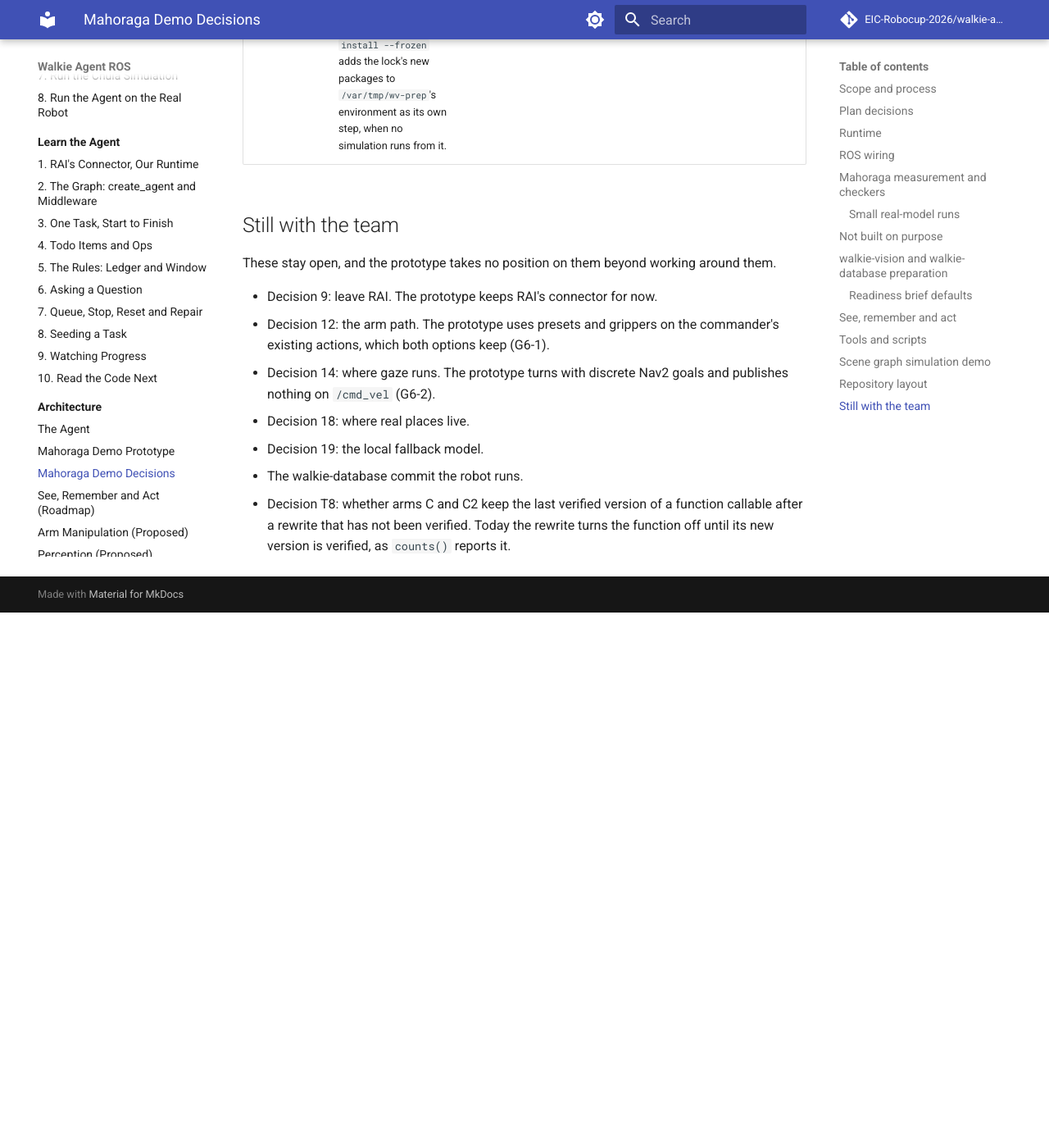
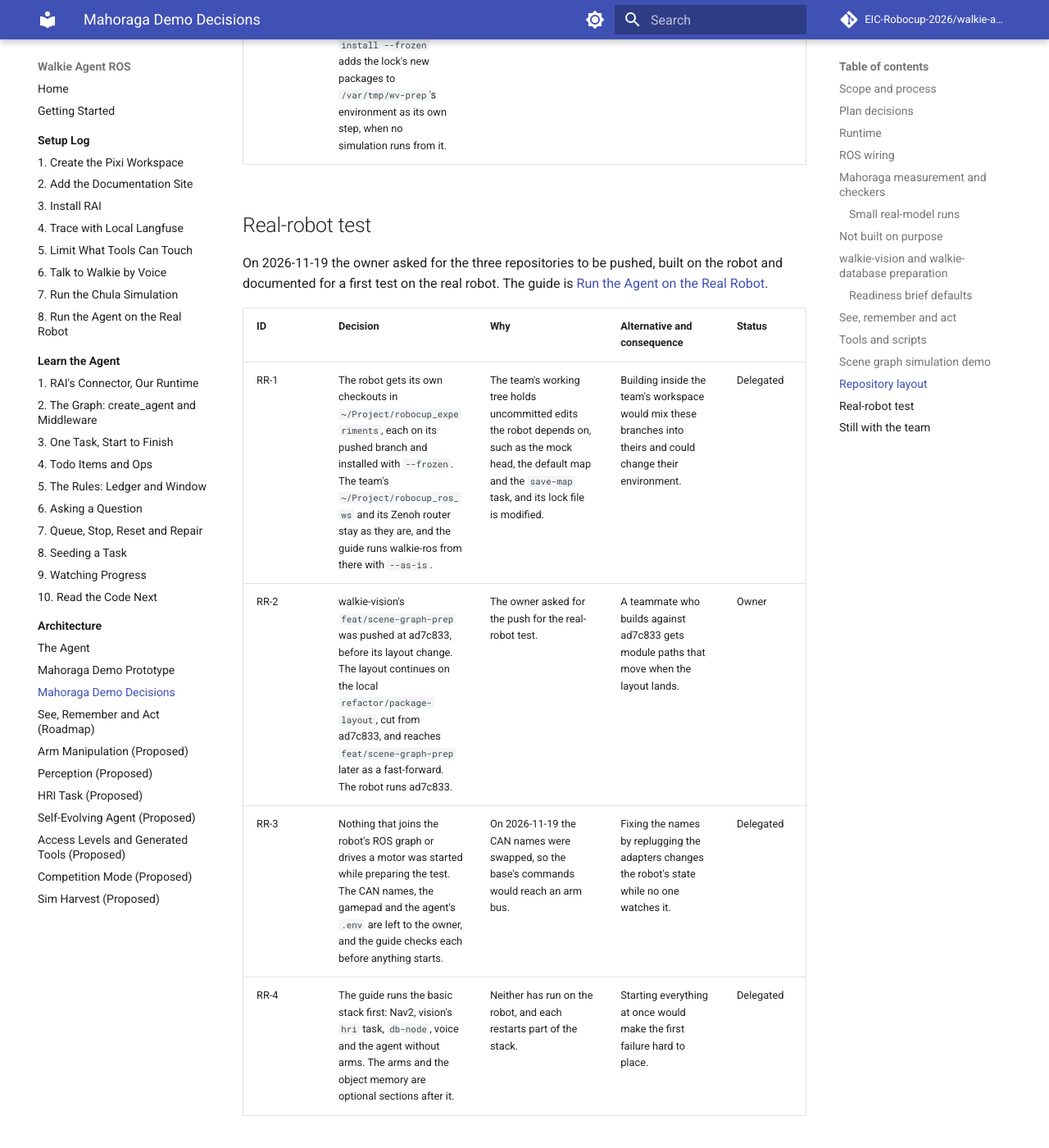
Before and after one commit to EIC-Robocup-2026/walkie-agent-ros, an MkDocs documentation site: the page built from docs/architecture/mahoraga-demo-decisions.md, in a window 1280 px wide and 1400 px high, scrolled down 135079 px. Shown: the whole window at 82% size. Built offline with MkDocs 1.6.1 and Material for MkDocs 9.7.7, drawn with Linux system fonts in a browser that asks for light colours; comment, search, counter and statistics services are not loaded; before the commit the page ends 135826 px from its top, so only the background shows below that; some of the changed text lies outside the part shown.

Commit message:
docs: record the real-robot test decisions and that vision was pushed before its layout

```diff
--- a/docs/architecture/mahoraga-demo-decisions.md
+++ b/docs/architecture/mahoraga-demo-decisions.md
@@ -638,7 +638,7 @@ RL-11).
 | --- | --- | --- | --- | --- |
 | RL-1 | walkie-agent-ros moves to the concept-first layout: `config.py`, `chat_models.py` and `prompts.py` at the package top, `capabilities/`, `tools/` (with `adapter.py` and `sets.py`), `runtime/` (with `task_templates.py`), `people_memory/`, `ros/` for adapters and `evals/mahoraga/` for the gym. The work lands on `feat/mahoraga-demo` as one commit per step, each with both test suites passing. | The flat package mixes model setup, prompts, tool lists and ROS adapters, and `main.py` holds the prompt and the tool sets. Named folders match how LangChain splits chat models, tools and memory, which the team already reads. | The smallest change (about 49 files) fixes the eager `ros/__init__.py` and splits the model module, but leaves the top level as it is. Core and adapters (about 175 files) pays off only with a second transport. The chosen move touches about 105 files and makes the paused HRI line (`experiment/hri-agent`) harder to merge; merge it into the commit before the move first, with `-X find-renames=20%`. | Owner |
 | RL-2 | walkie-database's pair gate, `tools/pair_check.py` with `contract_peer.py`, its fixtures, tests and setup page (about 3,051 lines), is retired in that repository's layout change. Once walkie-vision's branch is on GitHub, vcstool replaces `tools/import_interfaces.py` and its test (494 lines). | Each repository's `tests/test_cross_repo_contract.py` and golden message bytes check the interface instead. With the gate kept, every vision pin bump past a moved module needs `contract_peer` edits that the person bumping must know about. | It loses the one check that runs both repositories' code together, and drops 62 tests from walkie-database's CI. The walkie-ros session agreed on 2026-11-18, on three conditions. `tests/test_interfaces.py` stays unchanged: its RIHS01 pins catch a renamed field, which golden CDR bytes miss because CDR carries no field names, so `test_cross_repo_contract.py` adds to those pins and does not replace them. The vcstool clone stays at `ros2_ws/src/walkie-vision` (`VISION_CLONE`), or that constant changes in the same commit. `tools/import_interfaces.py` and its test go only after a vcstool import from walkie-vision's GitHub branch builds and `test_interfaces.py` passes on it; the pair gate's own files can go at any time. ADR-0024 is marked superseded by a new ADR, not deleted. The joint run's loss is covered by `chula-sim.sh`'s service hash check (SG-25) and by the live simulation runs. | Owner; the walkie-ros session agreed |
-| RL-3 | walkie-vision's `feat/scene-graph-prep` is pushed to GitHub only after its layout change lands, on that branch and never on `main`, and only after the owner confirms the push. | One push carries the final module paths, so no one imports a path that is about to move. | Pushing first would let teammates and walkie-database's vcstool switch build against modules that move a few commits later. | Owner |
+| RL-3 | walkie-vision's `feat/scene-graph-prep` is pushed to GitHub only after its layout change lands, on that branch and never on `main`, and only after the owner confirms the push. | One push carries the final module paths, so no one imports a path that is about to move. | Pushing first would let teammates and walkie-database's vcstool switch build against modules that move a few commits later. Revised by RR-2. | Owner |
 | RL-4 | walkie-vision's layout change is committed directly on `feat/scene-graph-prep`. walkie-database's goes on `refactor/package-layout`, cut from `feat/scene-graph-prep` at 41dae92, which the walkie-ros session finished on 2026-11-18 and handed over; this session does the moves, never rebases or amends that branch's commits, leaves `/var/tmp/wd-prep` as it is, and runs walkie-database's full suite after each group of moves. Both are built in a separate worktree and fast-forwarded only when no simulation runs from the tree that `chula-sim.sh` points at. | The owner chose the branches. `chula-sim.sh` runs whatever tree `WALKIE_VISION` and `WALKIE_DATABASE` name, so a half-moved tree would break a running demo. | None. | Owner |
 | RL-5 | walkie-vision's moved modules get no compatibility shims at their old paths. | The other repositories build against the pinned commit 64811fe, which keeps the old paths until someone bumps the pin, and the pair gate stages only that commit. The agent's `tests/test_oracle_perception.py` names `walkie_vision.convert` only in docstrings, fixed in the commit that bumps the agent's vision pin. walkie-database's `tools/contract_peer.py` imports `walkie_vision.convert` and `walkie_vision.requests` on `feat/scene-graph-prep`; it is retired on `refactor/package-layout` (RL-2), so whichever reaches a vision pin bump first drops or retargets it. | Shims would keep old paths importable for one release at the cost of a second name for every module, which is the confusion the layout removes. | Delegated |
 | RL-6 | walkie-database's `node.py` stays at the package top level. ROS adapters move to `ros/`, the store to `store/`, and the object memory moves last. | The pixi tasks `db-node` and its seeded variant run `python -m walkie_database.node`, and the other two repositories keep their entry module at the package top. | Moving it under `ros/` would change every command that starts the node for no reader gain. | Delegated |
@@ -652,6 +652,19 @@ RL-11).
 | RL-14 | Where a name could live in more than one module, walkie-vision keeps every import pointing down: `check_model_dim` goes to `providers/image_embed/base.py`, `DETECTOR_FILE` and `RECOGNIZER_FILE` to `weights.py`, `resize_mask` to `boxes.py`, and `face/heads.py` merges into `providers/face_recognition/buffalo_l.py`. ADR-0017 lists the other homes. | `vector_tables.py` cannot hold `check_model_dim`: even a type-only import of the embedder makes a cycle between siblings. A registry cannot hold a name its provider imports. `weights.py` already keys the face model's download and checksum by those file names. `camera/image.py` imports `sensor_msgs`, and YOLOE needs `resize_mask` below the providers. One module per provider. | Keeping `heads.py` as its own module would only widen the protected contract's allowed list. | Delegated |
 | RL-15 | walkie-vision's golden test compares field-by-field digests of each message after a serialize and deserialize round trip, not raw bytes. Its light-import test imports each module in a fresh interpreter, against an exact list of the nine modules allowed to load a model library, and replaces the two older subprocess checks. `tests/test_yolo.py` stays one file, renamed `test_providers_ultralytics.py`. | rclpy leaves CDR padding uninitialized, so two serializations of one message can differ in bytes. A shared interpreter cannot tell which module loaded a library that an earlier import already brought in. Both Ultralytics providers share the test's stub fixture and its ByteTrack facts. | Splitting the test file per provider adds a conftest and divides one history. One interpreter per module costs about 3.5 s now and 7 s after RL-13. | Delegated |
 | RL-16 | import-linter 2.16 enters walkie-vision's `pixi.lock` in the same commit as its contract test. After the last step and before the fast-forward, a smoke run loads the real models from the new tree on the GPU: the environment checks, then `ros2 launch` for the hri and memory tasks, on Fast DDS domain 89 with localhost discovery and `/var/tmp/wv-prep`'s environment borrowed with `--as-is`. After the fast-forward, `pixi install --frozen` adds the lock's new packages to `/var/tmp/wv-prep`'s environment as its own step, when no simulation runs from it. | CI runs `pixi run --locked`, so without the lock the contract test cannot run there. Every other check uses stub models; only the smoke run loads real weights. Installing at a chosen moment keeps the first `pixi run` without `--as-is` from installing the lock in the middle of a simulation. | Until the install, every `pixi run` in `/var/tmp/wv-prep` must use `--as-is`. The smoke run is skipped and reported if the GPU lacks free memory for the models, since the user's own nodes may hold it. | Delegated |
+
+## Real-robot test
+
+On 2026-11-19 the owner asked for the three repositories to be pushed, built on
+the robot and documented for a first test on the real robot. The guide is
+[Run the Agent on the Real Robot](../setup/09-real-robot.md).
+
+| ID | Decision | Why | Alternative and consequence | Status |
+| --- | --- | --- | --- | --- |
+| RR-1 | The robot gets its own checkouts in `~/Project/robocup_experiments`, each on its pushed branch and installed with `--frozen`. The team's `~/Project/robocup_ros_ws` and its Zenoh router stay as they are, and the guide runs walkie-ros from there with `--as-is`. | The team's working tree holds uncommitted edits the robot depends on, such as the mock head, the default map and the `save-map` task, and its lock file is modified. | Building inside the team's workspace would mix these branches into theirs and could change their environment. | Delegated |
+| RR-2 | walkie-vision's `feat/scene-graph-prep` was pushed at ad7c833, before its layout change. The layout continues on the local `refactor/package-layout`, cut from ad7c833, and reaches `feat/scene-graph-prep` later as a fast-forward. The robot runs ad7c833. | The owner asked for the push for the real-robot test. | A teammate who builds against ad7c833 gets module paths that move when the layout lands. | Owner |
+| RR-3 | Nothing that joins the robot's ROS graph or drives a motor was started while preparing the test. The CAN names, the gamepad and the agent's `.env` are left to the owner, and the guide checks each before anything starts. | On 2026-11-19 the CAN names were swapped, so the base's commands would reach an arm bus. | Fixing the names by replugging the adapters changes the robot's state while no one watches it. | Delegated |
+| RR-4 | The guide runs the basic stack first: Nav2, vision's `hri` task, `db-node`, voice and the agent without arms. The arms and the object memory are optional sections after it. | Neither has run on the robot, and each restarts part of the stack. | Starting everything at once would make the first failure hard to place. | Delegated |
 
 ## Still with the team
 
```
